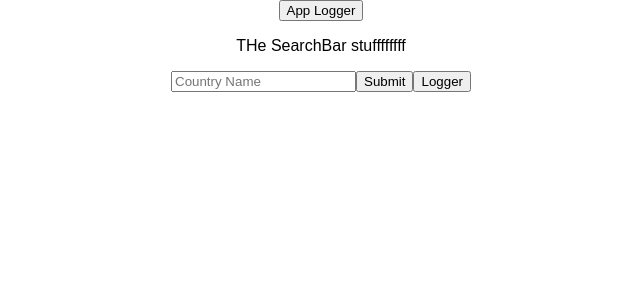
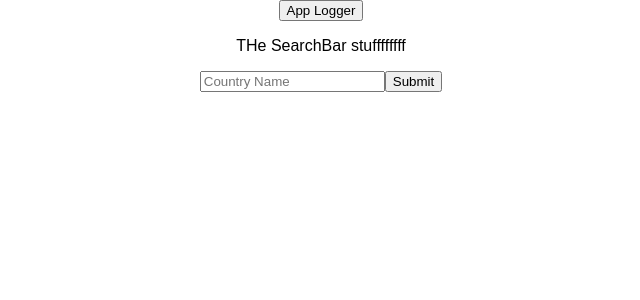
Before and after one commit to MyNameIsSpencer/country_proj, a React (Create React App) app: page / in a window 1280 px wide. Shown: the top 300 px of the page, without its empty margins (319-959 px from the left). Built offline with nearby package versions, Linux system fonts and the light colour scheme.

Commit message:
new country works smoother, includes object with elements, name instead of code for population introduction

```diff
--- a/src/App.js
+++ b/src/App.js
@@ -14,7 +14,7 @@ class App extends Component {
       countryCodesArr: []
     }
     this.addToSelectedCountries = this.addToSelectedCountries.bind(this);
-    // this.renderCountries = this.renderCountries.bind(this);
+    // this.renderCountries = this.renderCountries.bind(this);    <<<  don't need???
     this.appLogger = this.appLogger.bind(this);
     this.oneCountry = this.oneCountry.bind(this);
    }
@@ -23,34 +23,35 @@ class App extends Component {
     console.log("Codes Array: " + this.state.countryCodesArr);
   }
 
+  oneCountry(country) {
+    let newCode = CountryList[country];
+    console.log('oneCountry country: ' + country);
+    console.log('New Code: ' + newCode);
+    this.addToSelectedCountries(country, newCode);
+  }
+
   addToSelectedCountries(countryName, countryCode) {
-    let tempCountryList = this.state.countryNames;
-    let tempCountryCodes = this.state.countryCodesArr;
-    tempCountryList.push(countryName);
-    tempCountryCodes.push(countryCode);
+    let newCountryObject = {id: this.state.countryNumber, name: countryName, code: countryCode}
+
+    let tempSelectedCounties = this.state.selectedCountries;
+    tempSelectedCounties.push(newCountryObject);
+    let newCountryNumber = this.state.countryNumber + 1;
     this.setState({
-      countryNames: tempCountryList,
-      countryCodesArr: tempCountryCodes
+      selectedCountries: tempSelectedCounties,
+      countryNumber: newCountryNumber
     });
     this.renderCountries();
   }
 
 
-  oneCountry(country) {
-    let newCountryNumber = this.countryNumber + 1;
-    let newCode = CountryList[country];
-    console.log('oneCountry country: ' + country);
-    console.log('New Code: ' + newCode);
-    this.setState({ countryNumber: newCountryNumber})
-    this.addToSelectedCountries(country, newCode);
-  }
-
-
   renderCountries() {
-    return this.state.countryCodesArr.map( code => {
+    return this.state.selectedCountries.map( country => {
+      console.log('id: ' + country.id);
+      console.log('code: ' + country.code);
+      console.log('name: ' + country.name);
       return (
         <li>
-          <WorldBank key={ code } code={ code } />
+          <WorldBank key={country.id} code={country.code} name={country.name}/>
         </li>
       )
     });
--- a/src/Components/SearchBar.js
+++ b/src/Components/SearchBar.js
@@ -13,12 +13,6 @@ class SearchBar extends Component {
     this.handleUserInputChange = this.handleUserInputChange.bind(this);
     this.handleAutocompleteOption = this.handleAutocompleteOption.bind(this);
     this.handleSubmit = this.handleSubmit.bind(this);
-    this.logger = this.logger.bind(this);
-  }
-
-  logger(event) {
-    event.preventDefault();
-    console.log("Letters: " + this.state.letters);
   }
 
   handleUserInputChange(event) {
@@ -46,7 +40,6 @@ class SearchBar extends Component {
           <input placeholder="Country Name" onChange={this.handleUserInputChange} value={this.state.letters}>
           </input>
           <button type="submit" onClick={this.handleSubmit}> Submit </button>
-          <button type="logger" onClick={this.logger}> Logger </button>
 
         </form>
 
--- a/src/Components/WorldBank.js
+++ b/src/Components/WorldBank.js
@@ -35,7 +35,7 @@ export default class WorldBank extends Component {
   render(){
     return(
       <div>
-        <h2>{ this.props.code } Population Last Year</h2>
+        <h2>{ this.props.name } Population Last Year</h2>
         <h2>{ addCommas(this.state.popper) }</h2>
       </div>
     )
```
